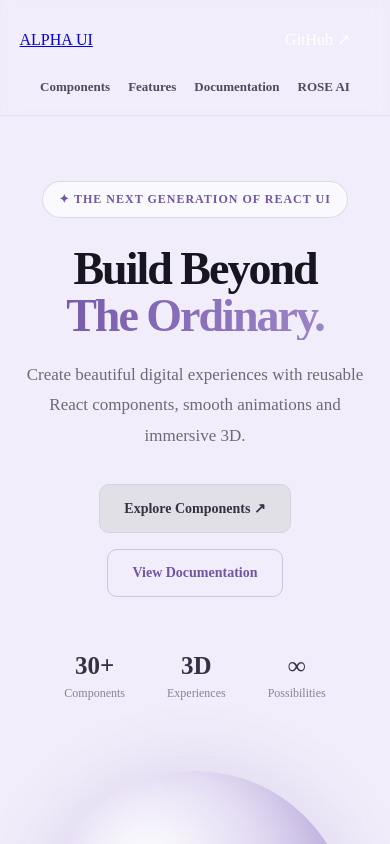
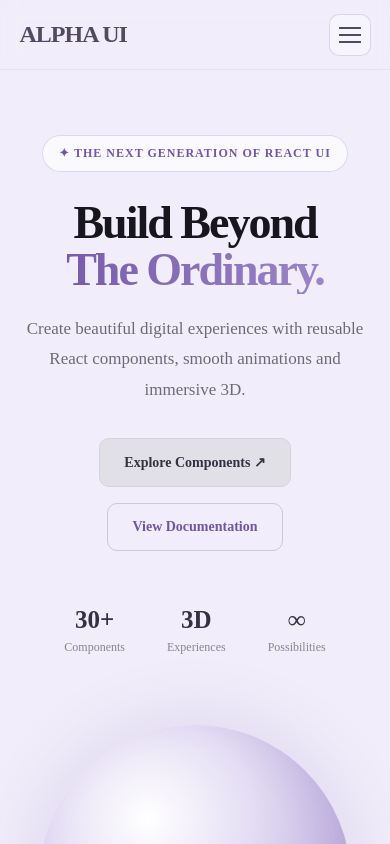
Before and after one commit to rosepeacemaker/resueable-components, a React (Vite) app: page / in a window 390 px wide. Shown: the top 844 px of the page. Built offline with nearby package versions, Linux system fonts and the light colour scheme.

Commit message:
Refactor Navbar and Hero components: update class names, styles, and structure for improved consistency and responsiveness

```diff
--- a/src/sections/Hero/Hero.css
+++ b/src/sections/Hero/Hero.css
@@ -1,5 +1,5 @@
 .hero {
-  min-height: calc(100svh - 76px);
+  min-height: calc(100vh - 76px);
   padding: 80px 7%;
   display: grid;
   grid-template-columns: 1fr 1fr;
--- a/src/sections/Hero/Hero.scss
+++ b/src/sections/Hero/Hero.scss
@@ -1,6 +1,6 @@
 
 .hero {
-  min-height: calc(100svh - 76px);
+  min-height: calc(100vh - 76px);
   padding: 80px 7%;
   display: grid;
   grid-template-columns: 1fr 1fr;
--- a/src/sections/Navbar/Navbar.css
+++ b/src/sections/Navbar/Navbar.css
@@ -1,4 +1,4 @@
-.navbar {
+.rose-navbar {
   width: 100%;
   min-height: 76px;
   padding: 0 7%;
@@ -11,58 +11,128 @@
   backdrop-filter: blur(8px);
   border-bottom: 1px solid rgba(113, 85, 168, 0.08);
 }
-.navbar__logo {
+.rose-navbar__logo {
   font-size: 24px;
   font-weight: 800;
   letter-spacing: -1px;
   color: #514A60;
   text-decoration: none;
+  white-space: nowrap;
 }
-.navbar__logo:visited, .navbar__logo:hover, .navbar__logo:active {
+.rose-navbar__logo:visited, .rose-navbar__logo:hover, .rose-navbar__logo:active {
   color: #514A60;
 }
-.navbar__logo span {
+.rose-navbar__logo span {
   color: var(--color-primary);
 }
-.navbar__links {
+.rose-navbar__links {
   display: flex;
   align-items: center;
   gap: 30px;
 }
-.navbar__links a {
+.rose-navbar__links a {
   color: #514A60;
-  font-size: 13px;
+  font-size: 15px;
   font-weight: 600;
   text-decoration: none;
   transition: color 0.3s ease;
 }
-.navbar__links a:hover {
+.rose-navbar__links a:hover {
   color: #7155A8;
 }
-.navbar__github {
+.rose-navbar__github {
   padding: 10px 20px;
-  border: 1px solid var(--glass-border);
+  border: 1px solid rgba(113, 85, 168, 0.2);
   border-radius: var(--radius-md);
-  color: white;
+  color: #514A60;
+  background: rgba(255, 255, 255, 0.4);
   text-decoration: none;
-  transition: 0.3s ease;
+  font-size: 14px;
+  font-weight: 600;
+  white-space: nowrap;
+  display: inline-flex;
+  align-items: center;
+  justify-content: center;
+  transition: all 0.3s ease;
 }
-.navbar__github:hover {
-  background: var(--glass-bg);
+.rose-navbar__github:visited {
+  color: #514A60;
+}
+.rose-navbar__github:hover {
+  color: #7155A8;
+  background: rgba(113, 85, 168, 0.08);
   border-color: var(--color-primary);
 }
+.rose-navbar__toggle {
+  display: none;
+}
 
-@media (max-width: 768px) {
-  .navbar {
-    padding: 20px 5%;
-    flex-wrap: wrap;
-    gap: 20px;
+@media (max-width: 900px) {
+  .rose-navbar {
+    padding: 0 5%;
   }
-  .navbar__links {
-    order: 3;
-    width: 100%;
-    justify-content: center;
-    flex-wrap: wrap;
+  .rose-navbar__links {
     gap: 18px;
   }
+  .rose-navbar__links a {
+    font-size: 14px;
+  }
+}
+@media (max-width: 768px) {
+  .rose-navbar {
+    min-height: 70px;
+    padding: 12px 5%;
+    flex-wrap: wrap;
+  }
+  .rose-navbar__toggle {
+    display: flex;
+    flex-direction: column;
+    justify-content: center;
+    align-items: center;
+    gap: 5px;
+    width: 42px;
+    height: 42px;
+    padding: 9px;
+    border: 1px solid rgba(113, 85, 168, 0.2);
+    border-radius: 10px;
+    background: rgba(255, 255, 255, 0.4);
+    color: #514A60;
+    cursor: pointer;
+    order: 2;
+  }
+  .rose-navbar__toggle span {
+    display: block;
+    width: 100%;
+    height: 2px;
+    background: currentColor;
+    transition: 0.3s ease;
+  }
+  .rose-navbar__toggle.active span:first-child {
+    transform: translateY(7px) rotate(45deg);
+  }
+  .rose-navbar__toggle.active span:nth-child(2) {
+    opacity: 0;
+  }
+  .rose-navbar__toggle.active span:last-child {
+    transform: translateY(-7px) rotate(-45deg);
+  }
+  .rose-navbar__links {
+    display: none;
+    order: 4;
+    width: 100%;
+    flex-direction: column;
+    align-items: stretch;
+    gap: 0;
+    padding: 12px 0;
+  }
+  .rose-navbar__links.open {
+    display: flex;
+  }
+  .rose-navbar__links a {
+    padding: 14px 8px;
+    border-bottom: 1px solid rgba(113, 85, 168, 0.1);
+  }
+  .rose-navbar__github {
+    display: none;
+  }
 }/*# sourceMappingURL=Navbar.css.map */
--- a/src/sections/Navbar/Navbar.jsx
+++ b/src/sections/Navbar/Navbar.jsx
@@ -1,24 +1,41 @@
+
+import { useState } from "react";
 import "./Navbar.scss";
 
 function Navbar() {
+  const [menuOpen, setMenuOpen] = useState(false);
+
+  const closeMenu = () => setMenuOpen(false);
+
   return (
-    <header className="navbar">
-      <a href="/" className="rose-navbar__logo">
+    <header className="rose-navbar">
+      <a href="/" className="rose-navbar__logo" onClick={closeMenu}>
         ALPHA<span> UI</span>
       </a>
 
-      <nav className="navbar__links">
-        <a href="#components">Components</a>
-        <a href="#features">Features</a>
-        <a href="#docs">Documentation</a>
-        <a href="#ai">ROSE AI</a>
+      <button
+        className={`rose-navbar__toggle ${menuOpen ? "active" : ""}`}
+        onClick={() => setMenuOpen(!menuOpen)}
+        aria-label="Toggle navigation"
+        aria-expanded={menuOpen}
+      >
+        <span />
+        <span />
+        <span />
+      </button>
+
+      <nav className={`rose-navbar__links ${menuOpen ? "open" : ""}`}>
+        <a href="#components" onClick={closeMenu}>Components</a>
+        <a href="#features" onClick={closeMenu}>Features</a>
+        <a href="#docs" onClick={closeMenu}>Documentation</a>
+        <a href="#ai" onClick={closeMenu}>Alpha AI</a>
       </nav>
 
       <a
         href="https://github.com/rosepeacemaker"
         target="_blank"
         rel="noreferrer"
-        className="navbar__github"
+        className="rose-navbar__github"
       >
         GitHub ↗
       </a>
--- a/src/sections/Navbar/Navbar.scss
+++ b/src/sections/Navbar/Navbar.scss
@@ -1,10 +1,13 @@
-.navbar {
+
+.rose-navbar {
   width: 100%;
   min-height: 76px;
   padding: 0 7%;
+
   display: flex;
   align-items: center;
   justify-content: space-between;
+
   position: relative;
   z-index: 100;
 
@@ -12,13 +15,14 @@
   backdrop-filter: blur(8px);
   border-bottom: 1px solid rgba(113, 85, 168, 0.08);
 
-
+  // Logo
   &__logo {
     font-size: 24px;
     font-weight: 800;
     letter-spacing: -1px;
     color: #514A60;
     text-decoration: none;
+    white-space: nowrap;
 
     &:visited,
     &:hover,
@@ -31,6 +35,7 @@
     }
   }
 
+  // Navigation links
   &__links {
     display: flex;
     align-items: center;
@@ -38,7 +43,7 @@
 
     a {
       color: #514A60;
-    font-size: 13px;
+      font-size: 15px;
       font-weight: 600;
       text-decoration: none;
       transition: color 0.3s ease;
@@ -49,33 +54,134 @@
     }
   }
 
+  // GitHub button
   &__github {
     padding: 10px 20px;
-    border: 1px solid var(--glass-border);
+
+    border: 1px solid rgba(113, 85, 168, 0.2);
     border-radius: var(--radius-md);
-    color: white;
+
+    color: #514A60;
+    background: rgba(255, 255, 255, 0.4);
+
     text-decoration: none;
-    transition: 0.3s ease;
+    font-size: 14px;
+    font-weight: 600;
+    white-space: nowrap;
+
+    display: inline-flex;
+    align-items: center;
+    justify-content: center;
+
+    transition: all 0.3s ease;
+
+    &:visited {
+      color: #514A60;
+    }
 
     &:hover {
-      background: var(--glass-bg);
+      color: #7155A8;
+      background: rgba(113, 85, 168, 0.08);
       border-color: var(--color-primary);
+    }
+  }
+
+  // Hamburger button
+  &__toggle {
+    display: none;
+  }
+}
+
+
+// Tablet
+@media (max-width: 900px) {
+  .rose-navbar {
+    padding: 0 5%;
+
+    &__links {
+      gap: 18px;
+
+      a {
+        font-size: 14px;
+      }
     }
   }
 }
 
+
+// Mobile
 @media (max-width: 768px) {
-  .navbar {
-    padding: 20px 5%;
+  .rose-navbar {
+    min-height: 70px;
+    padding: 12px 5%;
     flex-wrap: wrap;
-    gap: 20px;
 
-    &__links {
-      order: 3;
+    &__toggle {
+      display: flex;
+      flex-direction: column;
+      justify-content: center;
+      align-items: center;
+      gap: 5px;
+
+      width: 42px;
+      height: 42px;
+      padding: 9px;
+
+      border: 1px solid rgba(113, 85, 168, 0.2);
+      border-radius: 10px;
+
+      background: rgba(255, 255, 255, 0.4);
+      color: #514A60;
+
+      cursor: pointer;
+      order: 2;
+
+      span {
+        display: block;
         width: 100%;
-      justify-content: center;
-      flex-wrap: wrap;
-      gap: 18px;
+        height: 2px;
+        background: currentColor;
+        transition: 0.3s ease;
+      }
+
+      &.active {
+        span:first-child {
+          transform: translateY(7px) rotate(45deg);
+        }
+
+        span:nth-child(2) {
+          opacity: 0;
+        }
+
+        span:last-child {
+          transform: translateY(-7px) rotate(-45deg);
         }
       }
     }
+
+    &__links {
+      display: none;
+      order: 4;
+
+      width: 100%;
+      flex-direction: column;
+      align-items: stretch;
+      gap: 0;
+
+      padding: 12px 0;
+
+      &.open {
+        display: flex;
+      }
+
+      a {
+        padding: 14px 8px;
+        border-bottom: 1px solid rgba(113, 85, 168, 0.1);
+      }
+    }
+
+    &__github {
+      display: none;
+    }
+  }
+}
```
Also changed, not shown: 2 other files (tests, documents, lock files or other folders). Lines whose indentation alone changed are shown as unchanged.
